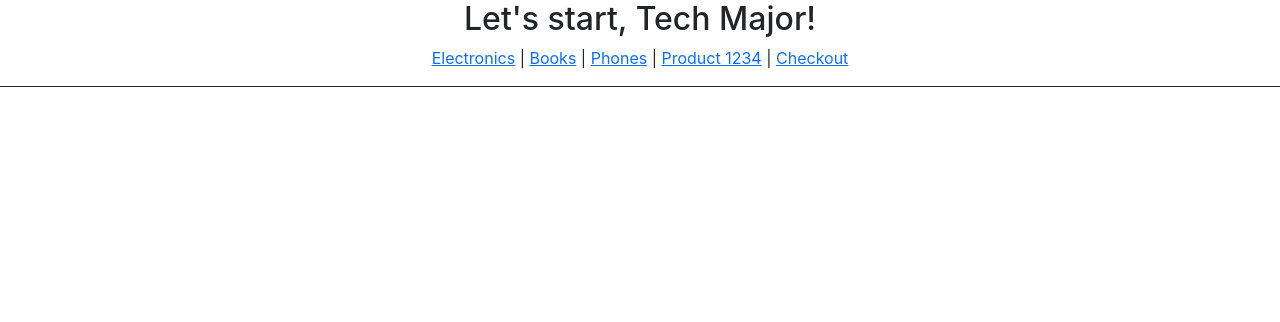
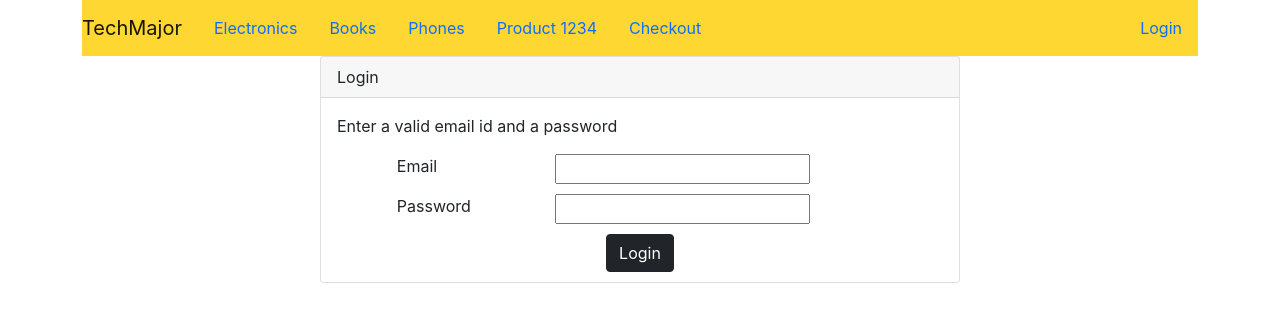
Before and after one commit to sumanthatva/techmajor, a React (Create React App) app: page /login in a window 1280 px wide. Shown: the top 322 px of the page. Built offline with nearby package versions, Linux system fonts and the light colour scheme.

Commit message:
Week 3 start. UI with Login screen.

```diff
--- a/src/App.js
+++ b/src/App.js
@@ -8,6 +8,7 @@ import ProductDetail from './components/pages/ProductDetail';
 import Home from './components/pages/Home';
 import { useState } from 'react';
 import Checkout from './components/pages/checkout';
+import Login from './components/pages/Login';
 
 function App() {
   const products = [{prodName: "Men's running shoes", prodPrice: "₹250", imagePath: "images/shoes1.jpeg", productId: "1"},
@@ -18,23 +19,24 @@ function App() {
   return (
     <BrowserRouter>
        <div className="App">
-      <h2> Let's start, Tech Major! </h2>
-      <nav
-        style={{
-          borderBottom: "solid 1px",
-          paddingBottom: "1rem",
-        }}
-      >
-        <Link to="/electronics">Electronics</Link> |{" "}
-        <Link to="/books">Books</Link> | {" "}
-        {/* Phones redirects to electronics */}
-        <Link to="/phones">Phones</Link> | {" "}
-        <Link to="/products/1234">Product 1234</Link> | {" "}
-        <Link to="/checkout">Checkout</Link>
+      {/* <h2> Let's start, Tech Major! </h2> */}
+      <div className='container'>
+      {/* <nav className='navbar navbar-dark justify-content-center'> */}
+        <nav className='navbar navbar-expand-lg navbar-light' style={{"background-color": "#ffd733"}}>
+          <Link class="navbar-brand" to="/">TechMajor</Link>
+          <Link className='nav-link active' to="/electronics">Electronics</Link>
+          <Link className='nav-link' to="/books">Books</Link>
+          {/* Phones redirects to electronics */}
+          <Link className='nav-link' to="/phones">Phones</Link>
+          <Link className='nav-link' to="/products/1234">Product 1234</Link>
+          <Link className='nav-link' to="/checkout">Checkout</Link>
+          <Link className='nav-link ms-auto' to="/login">Login</Link>
 
-      </nav>
+        </nav>
+      </div>
 
     </div>
+    <div className='container'>
     <Routes>
       <Route path="/" element={<Home products={products}/>}/>
       <Route path="/products" element={<Home products={products}/>}/>
@@ -43,6 +45,8 @@ function App() {
       </Route>
       <Route path="/books" element={<Books/>} />
       <Route path="/products/:productId" element={<ProductDetail/>}/>
+      <Route path="/login" element={<Login/>}/>
+
       {/* Redirect */}
       <Route path="/phones" element={<Navigate to="/electronics"/>} />
 
@@ -51,6 +55,8 @@ function App() {
             path="/checkout/*"
             element={isUserLoggedIn? <Checkout/> : <Navigate to="/products/abcd" replace /> } />
     </Routes>
+    </div>
+
   </BrowserRouter>
 
 
--- /dev/null
+++ b/src/components/pages/Login.css
@@ -0,0 +1,9 @@
+.login-container {
+  width: 640px;
+  margin: 0 auto;
+}
+.input-div {
+  width: 80%;
+  margin: 0 auto;
+  margin-bottom: 10px;
+}
--- /dev/null
+++ b/src/components/pages/Login.js
@@ -0,0 +1,29 @@
+import './Login.css';
+
+export default function Login() {
+  return(
+    <div className="container">
+      <div className="login-container">
+        <div className="card">
+          <div className="card-header">
+            Login
+          </div>
+          <div className='card-body'>
+            Enter a valid email id and a password
+          </div>
+          <div className='row input-div'>
+            <label className='col-4'>Email</label>
+            <input className='col-6' type="text"></input>
+          </div>
+          <div className='row input-div'>
+            <label className='col-4'>Password</label>
+            <input className='col-6' type="text"></input>
+          </div>
+          <div className='input-div text-center'>
+          <button type="button" class="btn btn-dark">Login</button>
+          </div>
+        </div>
+      </div>
+    </div>
+  )
+}
```
